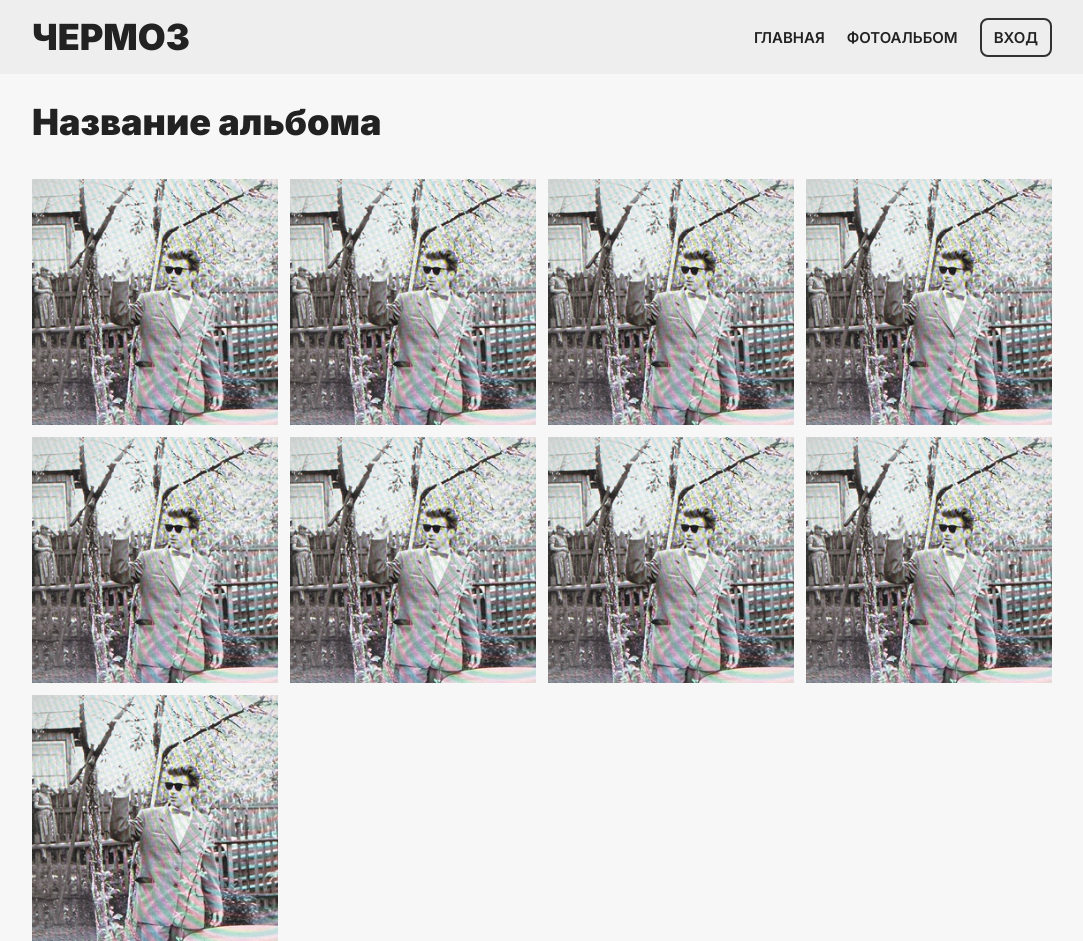
After one commit to shxbunin/chermoz, a Flask app: page /album/1 in a window 1280 px wide. The commit adds this page. Shown: the whole page, without its empty margins (98-1181 px from the left). Run offline with Flask 3, Linux system fonts and the light colour scheme; parts of the project's set-up code (start-up, migrations or seed data) failed here and were passed over.

Commit message:
add albums pages

```diff
--- a/app/app.py
+++ b/app/app.py
@@ -74,10 +74,13 @@ def album():
     sections = get_sections()
     return render_template("album.html", user=user, sections=sections)
 
-# @app.route('/album/<int:id>')
-# def albums(id):
-#     photoAlbums = get_photos_by_albums(id)
-#     return render_template("album.html", albums=photoAlbums)
+@app.route('/album/<int:id>')
+def albums(id):
+    user = current_user.get_id()
+    if user is not None:
+        user = get_user_by_id(int(current_user.get_id()))
+    # photoAlbums = get_photos_by_albums(id)
+    return render_template("album-template.html", user=user)
 
 def main():
     create_tables()
--- a/app/static/css/style.css
+++ b/app/static/css/style.css
@@ -1,39 +1,43 @@
+/* === Import Google Fonts === */
 @import url('https://fonts.googleapis.com/css2?family=Inter:wght@100;200;300;400;500;600;700;800;900&display=swap');
 
-* {
-	padding: 0px;
-	margin: 0px;
-	border: none;
-}
-
+/* === Reset and Box Sizing === */
 *,
 *::before,
 *::after {
     box-sizing: border-box;
+    margin: 0;
+    padding: 0;
+    border: none;
 }
 
-/* Links */
-
-a, a:link, a:visited  {
+/* === Links === */
+a,
+a:link,
+a:visited,
+a:hover {
     text-decoration: none;
 }
 
-a:hover  {
-    text-decoration: none;
-}
-
-/* Common */
-
-aside, nav, footer, header, section, main {
+/* === HTML5 Elements Display === */
+aside,
+nav,
+footer,
+header,
+section,
+main {
     display: block;
 }
 
+/* === Typography === */
 h1, h2, h3, h4, h5, h6, p {
     font-size: inherit;
     font-weight: inherit;
+    font-family: inherit;
 }
 
-ul, ul li {
+ul,
+ul li {
     list-style: none;
 }
 
@@ -299,16 +316,35 @@ form {
     overflow: hidden;
 }
 
+.gallery-item {
+    background-color: #eeeeee;
+    aspect-ratio: 1 / 1;
+    overflow: hidden;
+}
+
 .img-cover {
     height: 50%;
     width: 100%;
     overflow: hidden;
-    -webkit-mask-image: linear-gradient(to bottom, #fff 0%, rgba(255,255,255,0) 100%);
-    mask-image: linear-gradient(to bottom, #fff 0%, rgba(255,255,255,0) 100%);
+    -webkit-mask-image: linear-gradient(to bottom, #fff 0%, rgba(255, 255, 255, 0) 100%);
+    mask-image: linear-gradient(to bottom, #fff 0%, rgba(255, 255, 255, 0) 100%);
     -webkit-mask-size: 100% 100%;
     mask-size: 100% 100%;
     -webkit-mask-repeat: no-repeat;
     mask-repeat: no-repeat;
+}
+
+.photo {
+    height: 100%;
+    width: 100%;
+    overflow: hidden;
+}
+
+.photo img {
+    transform: scale(1.2);
+    object-fit: cover;
+    width: 100%;
+    height: 100%;
 }
 
 .img-cover img {
--- /dev/null
+++ b/app/templates/album-template.html
@@ -0,0 +1,88 @@
+<!DOCTYPE html>
+<html lang="ru">
+<head>
+    <meta charset="UTF-8" />
+    <meta name="viewport" content="width=device-width,initial-scale=1.0" />
+    <meta http-equiv="X-UA-Compatible" content="IE=edge" />
+    <title>chermoz</title>
+    <link rel="stylesheet" href="../static/css/style.css" />
+</head>
+<body>
+    <header>
+        <div class="container nav no-select">
+            <span class="title no-select">ЧЕРМОЗ</span>
+            <span class="nav-menu no-select">
+                <span class="menu-item no-select"><a href="/">ГЛАВНАЯ</a></span>
+                <span class="menu-item middle no-select"><a href="/album">ФОТОАЛЬБОМ</a></span>
+                {% if user %}
+                <span class="menu-item no-select">{{ user.username|upper }}</span>
+                <span class="logout no-select"><a href="/logout"><img src="../static/images/logout.svg" alt=""></a></span>
+                {% else %}
+                <span class="menu-item no-select login"><a href="/login">ВХОД</a></span>
+                {% endif %}
+            </span>
+            <span class="nav-handler no-select" id="nav-handler">
+                <img class="no-select" id="menu-icon" src="../static/images/menu.svg" alt="">
+            </span>
+        </div>
+    </header>
+    <div class="more no-select" id="more">
+        <div class="container no-select">
+            <div class="menu-item no-select"><a href="/">ГЛАВНАЯ</a></div>
+            <div class="menu-item vertical-middle no-select"><a href="/album">ФОТОАЛЬБОМ</a></div>
+            {% if user %}
+            <div class="logout-container vertical-last no-select">
+                <span class="menu-item no-select">{{ user.username|upper }}</span>
+                <span class="logout no-select"><a href="/logout"><img src="../static/images/logout.svg" alt=""></a></span>
+            </div>
+            {% else %}
+            <div class="menu-item vertical-last no-select"><a href="/login">ВХОД</a></div>
+            {% endif %}
+        </div>
+    </div>
+    <div class="updates no-select">
+
+        <div class="container no-select">
+            <div class="title no-select">Название альбома</div>
+            <div class="albums">
+                {% if user.admin %}
+                <div class="gallery-item first">
+                    <div class="plus-container">
+                        <img src="../static/images/plus.svg" alt="">
+                    </div>
+                </div>
+                {% endif %}
+                <div href="/" class="gallery-item photo">
+                    <img src="../static/images/cover.jpg" alt="">
+                </div>
+                <div href="/" class="gallery-item photo">
+                    <img src="../static/images/cover.jpg" alt="">
+                </div>
+                <div href="/" class="gallery-item photo">
+                    <img src="../static/images/cover.jpg" alt="">
+                </div>
+                <div href="/" class="gallery-item photo">
+                    <img src="../static/images/cover.jpg" alt="">
+                </div>
+                <div href="/" class="gallery-item photo">
+                    <img src="../static/images/cover.jpg" alt="">
+                </div>
+                <div href="/" class="gallery-item photo">
+                    <img src="../static/images/cover.jpg" alt="">
+                </div>
+                <div href="/" class="gallery-item photo">
+                    <img src="../static/images/cover.jpg" alt="">
+                </div>
+                <div href="/" class="gallery-item photo">
+                    <img src="../static/images/cover.jpg" alt="">
+                </div>
+                <div href="/" class="gallery-item photo">
+                    <img src="../static/images/cover.jpg" alt="">
+                </div>
+            </div>
+        </div>
+    </div>
+
+    <script src="../static/js/header.js"></script>
+</body>
+</html>
```
Also changed, not shown: other parts of app/static/css/style.css (+63 -66 lines). Lines whose indentation alone changed are shown as unchanged.
